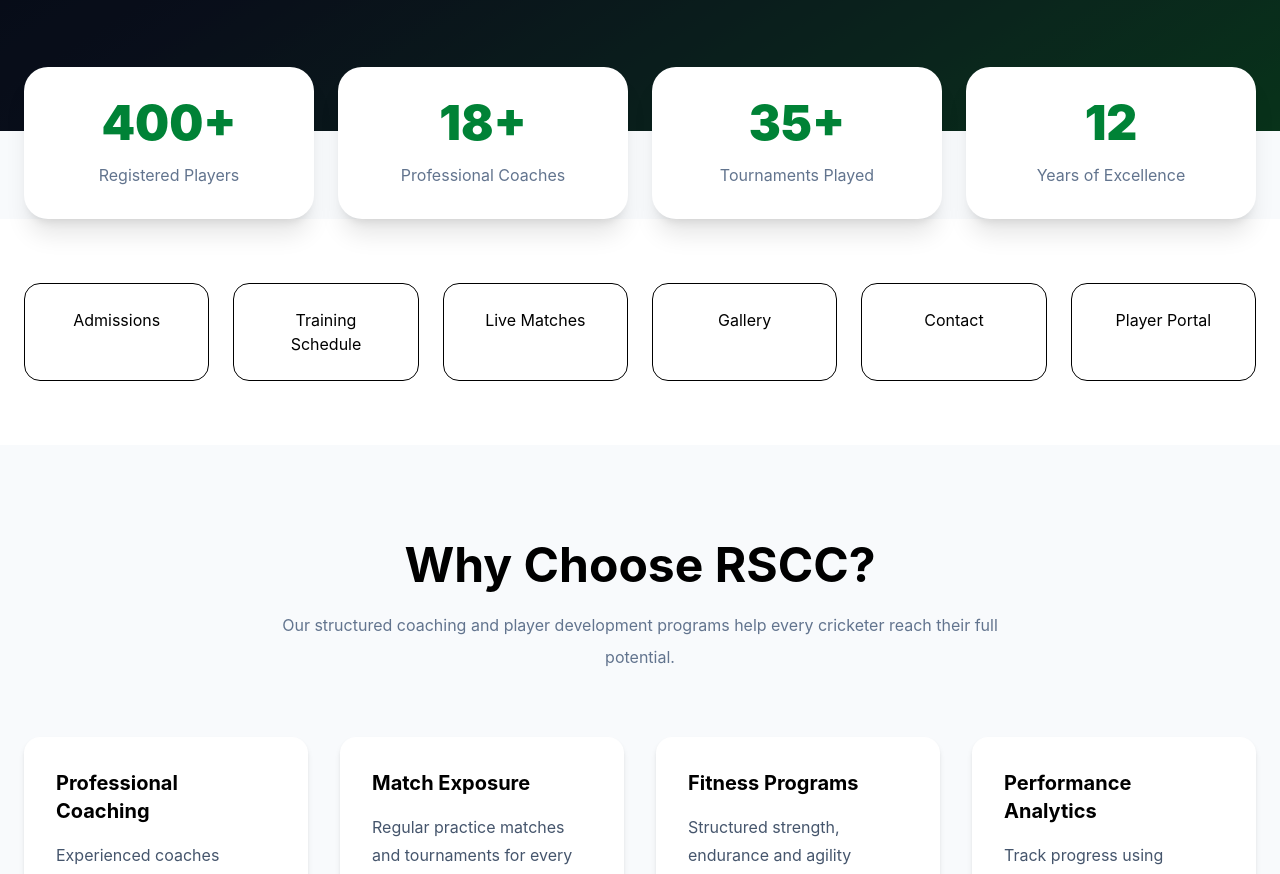
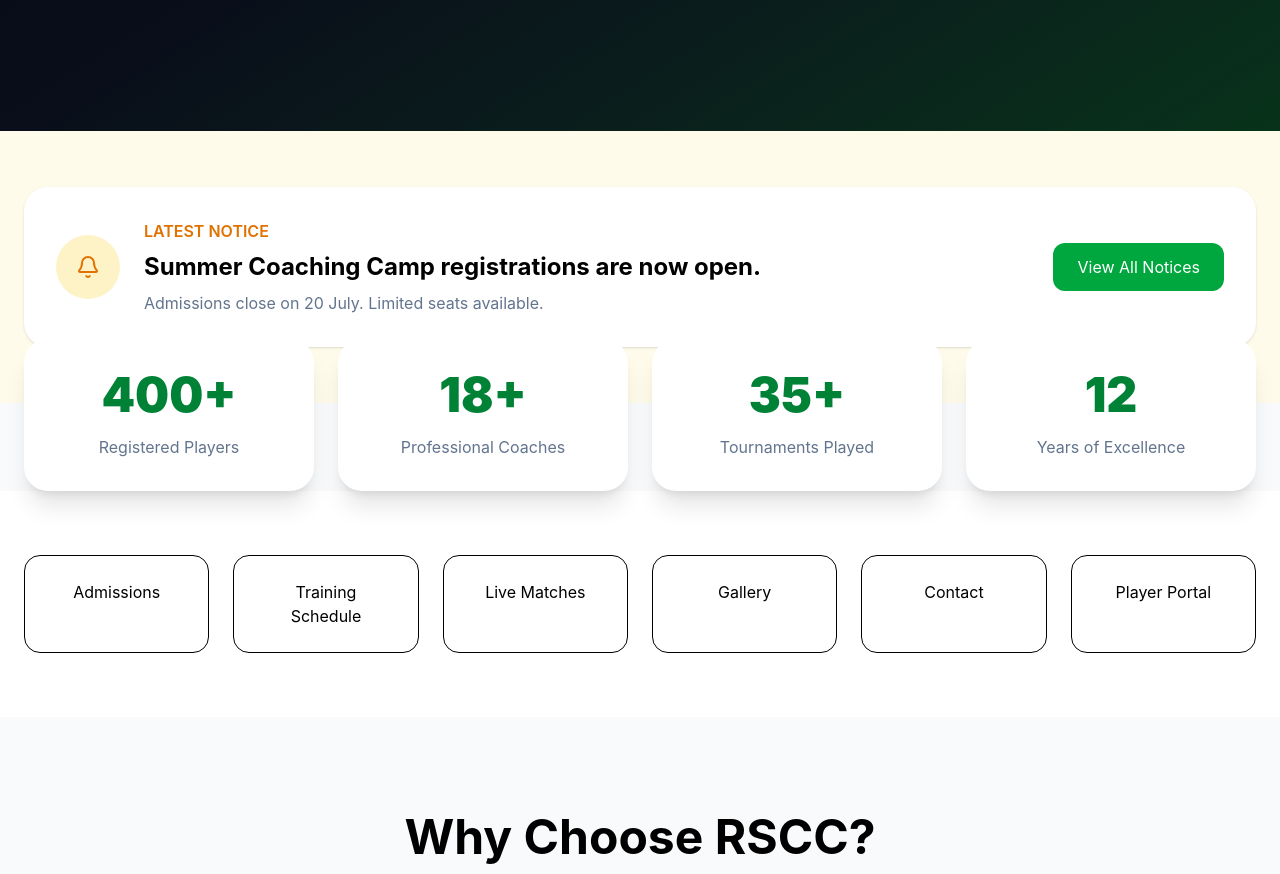
Before and after one commit to apexalphaa/rscc-app, a React (Vite) app in the folder apps/frontend/: page / in a window 1280 px wide. Shown: the part 840-1714 px from the top of the page. Built offline with nearby package versions, Linux system fonts and the light colour scheme.

Commit message:
Update Home.jsx

```diff
--- a/apps/frontend/src/pages/Home.jsx
+++ b/apps/frontend/src/pages/Home.jsx
@@ -12,6 +12,7 @@
 import Announcement from "../components/Announcement";
 import QuickLinks from "../components/QuickLinks";
 import PortalExplorer from "../components/PortalExplorer";
+import LatestNotice from "../components/LatestNotice";
 export default function Home() {
   return (
 
@@ -19,6 +20,7 @@
   <Navbar />
   <Announcement />
   <Hero />
+  <LatestNotice />
   <Stats />
   <QuickLinks />
   <WhyChoose />
```
